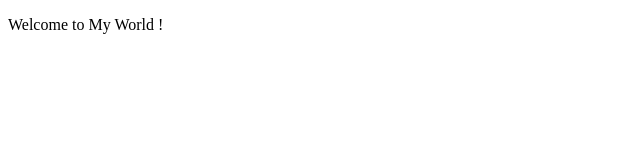
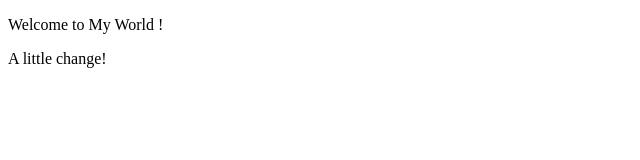
Before and after one commit to Richermegon/Richermegon.github.io, a plain HTML site: page index.html in a window 1280 px wide. Shown: the full height of the page, 0-640 px from the left. Drawn offline with Linux system fonts and the light colour scheme.

Commit message:
A little change

```diff
--- a/index.html
+++ b/index.html
@@ -8,5 +8,6 @@
 </head>
 <body>
   <p>Welcome to My World !</p>
+  <p>A little change!</p>
 </body>
 </html>
```
